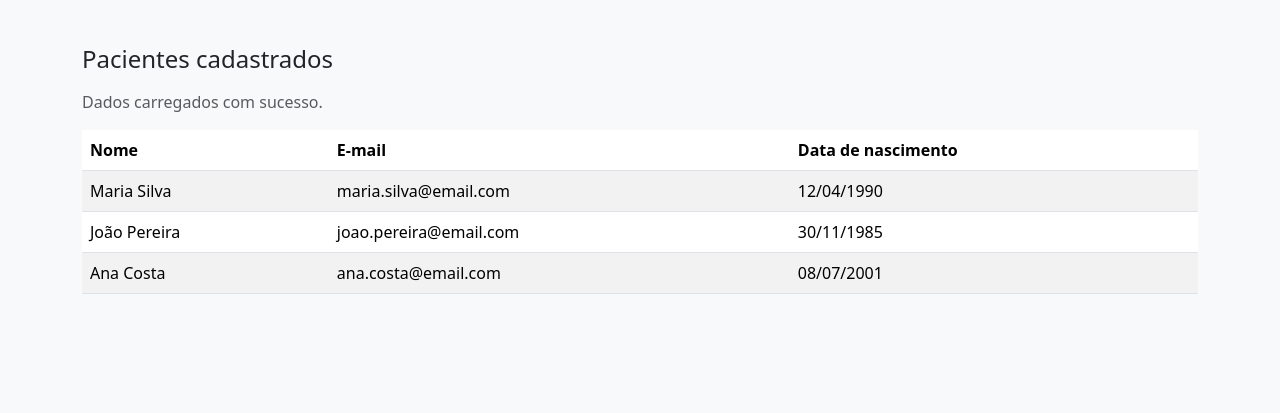
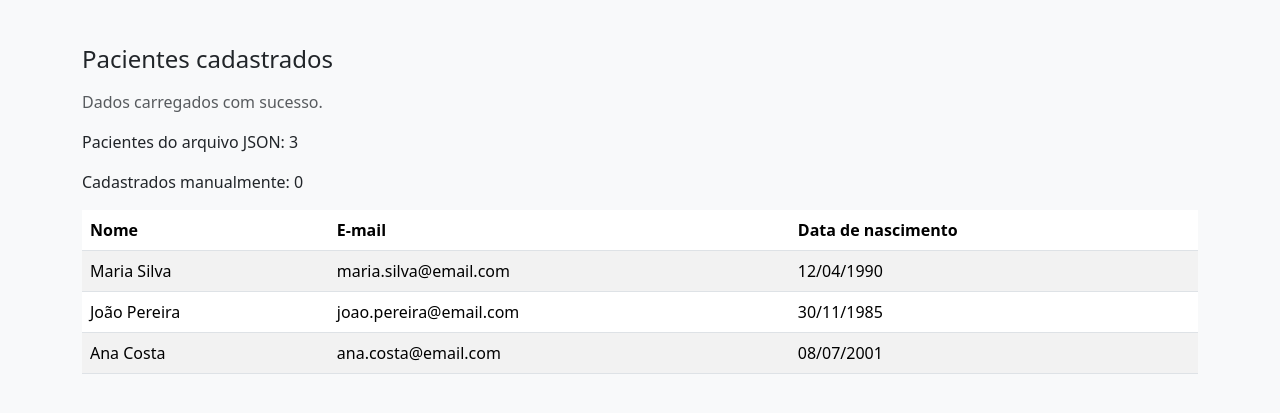
Before and after one commit to Fatec-Tech/ps1-ads4-2026-2-andrade, a plain HTML site: page aula02-cadastro-pacientes/index.html in a window 1280 px wide. Shown: the part 193-606 px from the top of the page. Drawn offline with nearby package versions, Linux system fonts and the light colour scheme.

Commit message:
Realizado o exercicio 2 refs #3

```diff
--- a/aula02-cadastro-pacientes/index.html
+++ b/aula02-cadastro-pacientes/index.html
@@ -42,6 +42,13 @@
     <!-- Mensagem de carregamento, visível enquanto os dados não chegam -->
     <p id="carregando" class="text-muted">Carregando pacientes...</p>
 
+    <!-- exercicio 2 issue #3 -->
+    <div>
+      <p id="contador-json">Pacientes do arquivo JSON: 0</p>
+      <p id="contador-manual">Cadastrados manualmente: 0</p>
+    </div>
+    <!--  -->
+
     <table class="table table-striped">
       <thead>
         <tr>
--- a/aula02-cadastro-pacientes/js/app.js
+++ b/aula02-cadastro-pacientes/js/app.js
@@ -1,12 +1,29 @@
 const pacientes = [];
+
+// exercicio 2 issue #3
+let pacientesJSON = 0;
+let pacientesManuais = 0;
+//
 
 const formulario = document.getElementById('form-paciente');
 const tabela = document.getElementById('tabela-pacientes');
 const mensagemCarregando = document.getElementById('carregando');
+// exercicio 2 issue #3
+const contadorJSON = document.getElementById('contador-json');
+const contadorManual = document.getElementById('contador-manual');
+//
 
 function adicionarPaciente(nome, email, nascimento) {
 	pacientes.push({ nome, email, nascimento });
 }
+
+//atualiza texto dos contadores contadores - exercicio 2 issue #3
+function atualizarContadores(){
+	contadorJSON.textContent = `Pacientes do arquivo JSON: ${pacientesJSON}`
+
+	contadorManual.textContent = `Cadastrados manualmente: ${pacientesManuais}`
+}
+//
 
 function renderizarTabela() {
 	tabela.innerHTML = '';
@@ -31,8 +48,9 @@ function formatarData(dataISO) {
 async function carregarPacientesIniciais() {
 	try {
 
-		// simula a latencia por 1 segundo
+		// simula a latencia por 1 segundo - exercicio 1 issue #3
 		await new Promise(Resolve => setTimeout(Resolve, 1000));
+		//
 
 		const resposta = await fetch('data/pacientes.json');
 		console.log(resposta);
@@ -44,12 +62,23 @@ async function carregarPacientesIniciais() {
 
 		const dados = await resposta.json(); // converte a resposta em objeto JS
 
+		// exercicio 2 issue #3
+		pacientesJSON = dados.length;
+		//
+
+
+
 		// Adiciona cada paciente vindo do arquivo ao nosso array local
 		dados.forEach((paciente) => {
 			adicionarPaciente(paciente.nome, paciente.email, paciente.nascimento);
 		});
 
 		renderizarTabela();
+
+		// exercicio 2 issue #3
+		atualizarContadores();
+		//
+
 	} catch (erro) {
 		console.error('Não foi possível carregar os pacientes:', erro);
 		mensagemCarregando.textContent =
@@ -70,7 +99,14 @@ formulario.addEventListener('submit', (event) => {
 	const nascimento = document.getElementById('nascimento').value;
 
 	adicionarPaciente(nome, email, nascimento);
+	// exercicio 2 issue #3
+	pacientesManuais++;
+	//
 	renderizarTabela();
+
+	// exercicio 2 issue #3
+	atualizarContadores();
+	//
 
 	formulario.reset();
 });
```
